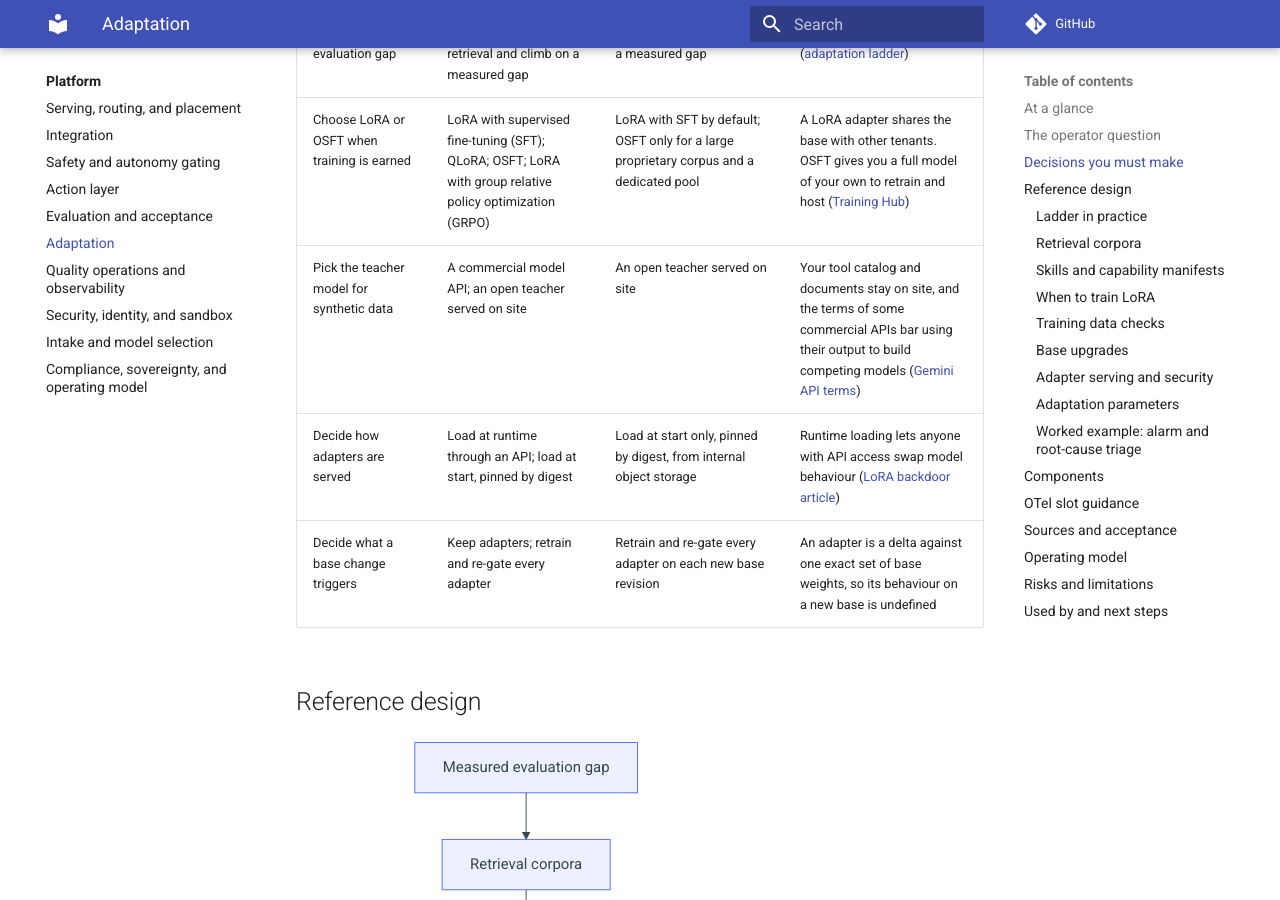
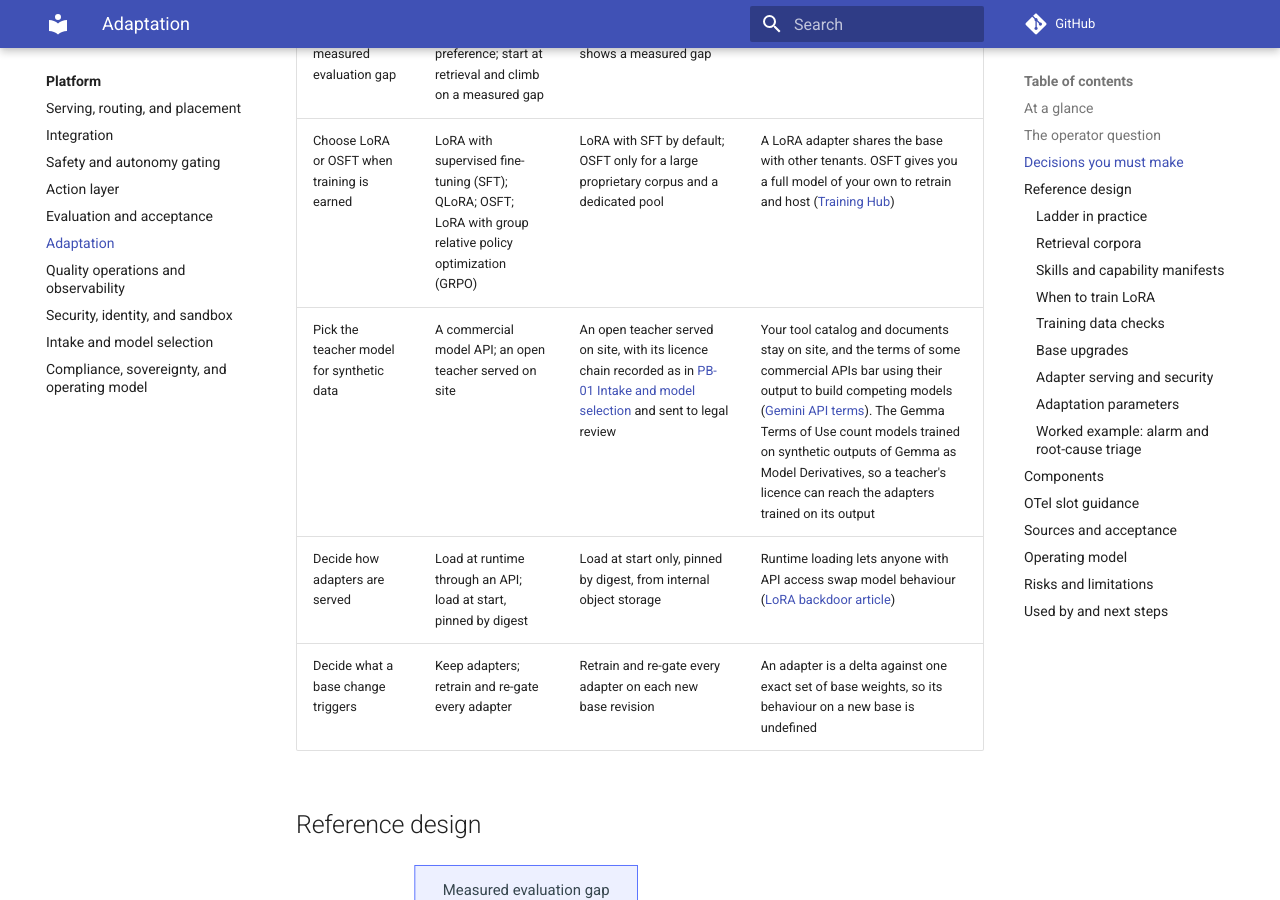
Before and after one commit to ravisharma5/otel-telco-blueprints, an MkDocs documentation site: the page built from platform/adaptation/README.md, in a window 1280 px wide and 900 px high, scrolled down 1116 px. Built offline with MkDocs 1.6.1 and Material for MkDocs 9.7.7, drawn with Linux system fonts in a browser that asks for light colours; comment, search, counter and statistics services are not loaded.

Commit message:
fix(platform): send the synthetic-data teacher's licence chain to legal review
The adaptation teacher decision now records the teacher's licence chain
through intake, because the Gemma Terms of Use count models trained on Gemma
outputs as Model Derivatives. The intake derivative check names teacher
models.

```diff
--- a/platform/adaptation/README.md
+++ b/platform/adaptation/README.md
@@ -45,7 +45,7 @@ Until you answer it, teams train adapters they don't need and skip the re-gate a
 |---|---|---|---|
 | Start at retrieval and climb only on a measured evaluation gap | Fine-tune first; start at retrieval and climb on preference; start at retrieval and climb on a measured gap | Always start at retrieval, and climb one rung only when the task suite shows a measured gap | Each rung costs more to build and more to redo when the base changes ([adaptation ladder](../../architecture/adaptation-ladder.md)) |
 | Choose LoRA or OSFT when training is earned | LoRA with supervised fine-tuning (SFT); QLoRA; OSFT; LoRA with group relative policy optimization (GRPO) | LoRA with SFT by default; OSFT only for a large proprietary corpus and a dedicated pool | A LoRA adapter shares the base with other tenants. OSFT gives you a full model of your own to retrain and host ([Training Hub](https://github.com/Red-Hat-AI-Innovation-Team/training_hub)) |
-| Pick the teacher model for synthetic data | A commercial model API; an open teacher served on site | An open teacher served on site | Your tool catalog and documents stay on site, and the terms of some commercial APIs bar using their output to build competing models ([Gemini API terms](https://ai.google.dev/gemini-api/terms)) |
+| Pick the teacher model for synthetic data | A commercial model API; an open teacher served on site | An open teacher served on site, with its licence chain recorded as in [PB-01 Intake and model selection](../intake-model-selection/README.md) and sent to legal review | Your tool catalog and documents stay on site, and the terms of some commercial APIs bar using their output to build competing models ([Gemini API terms](https://ai.google.dev/gemini-api/terms)). The Gemma Terms of Use count models trained on synthetic outputs of Gemma as Model Derivatives, so a teacher's licence can reach the adapters trained on its output |
 | Decide how adapters are served | Load at runtime through an API; load at start, pinned by digest | Load at start only, pinned by digest, from internal object storage | Runtime loading lets anyone with API access swap model behaviour ([LoRA backdoor article](https://developers.redhat.com/articles/2026/09/02/lora-backdoor-threat-how-openshift-ai-mitigates-risk)) |
 | Decide what a base change triggers | Keep adapters; retrain and re-gate every adapter | Retrain and re-gate every adapter on each new base revision | An adapter is a delta against one exact set of base weights, so its behaviour on a new base is undefined |
 
```
Also changed, not shown: platform/intake-model-selection/README.md (+1 -1 lines), 1 other file.
